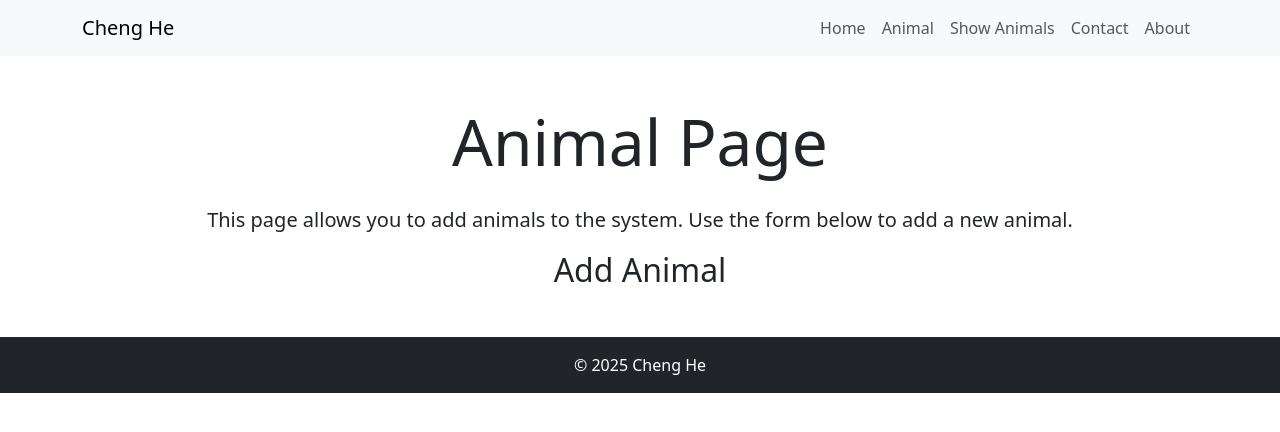
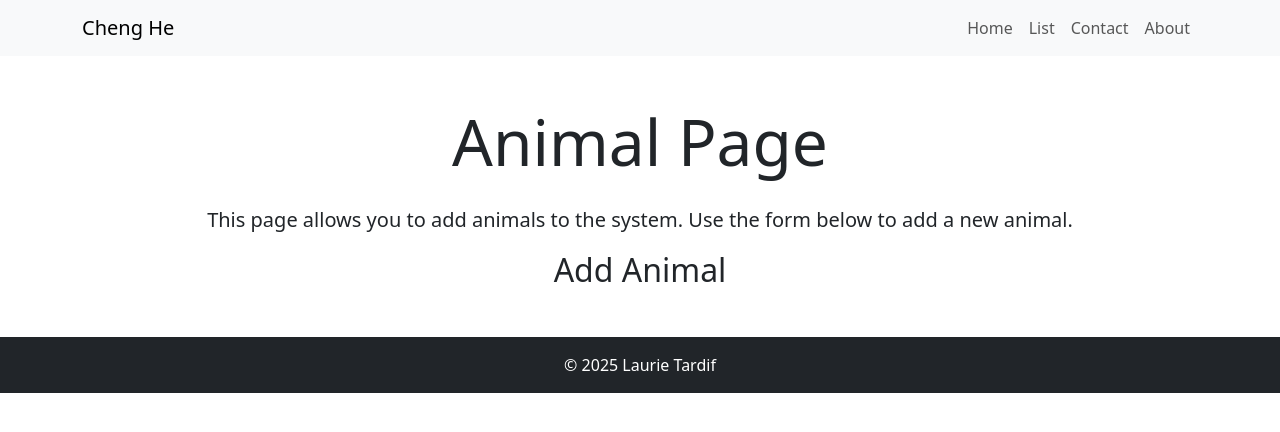
Before and after one commit to LaurieTardif21/inft-2202, a website: page src/client/animal.html in a window 1280 px wide. Drawn offline with nearby package versions, Linux system fonts and the light colour scheme.

Commit message:
modified:   src/client/animal.html

```diff
--- a/src/client/animal.html
+++ b/src/client/animal.html
@@ -25,8 +25,7 @@
             <div class="collapse navbar-collapse" id="navbarNav">
                 <ul class="navbar-nav ms-auto">
                     <li class="nav-item"><a class="nav-link" href="index.html">Home</a></li>
-                    <li class="nav-item"><a class="nav-link" href="animal.html">Animal</a></li>
-                    <li class="nav-item"><a class="nav-link" href="list.html">Show Animals</a></li>
+                    <li class="nav-item"><a class="nav-link" href="list.html">List</a></li>
                     <li class="nav-item"><a class="nav-link" href="contact.html">Contact</a></li>
                     <li class="nav-item"><a class="nav-link" href="about.html">About</a></li>
                 </ul>
@@ -46,7 +45,7 @@
 
     <!-- Footer -->
     <footer class="bg-dark text-white text-center py-3 mt-5">
-        <p class="mb-0">&copy; <span id="currentYear"></span> Cheng He</p>
+        <p class="mb-0">&copy; <span id="currentYear"></span> Laurie Tardif</p>
     </footer>
 
     <!-- Bootstrap JS -->
```
